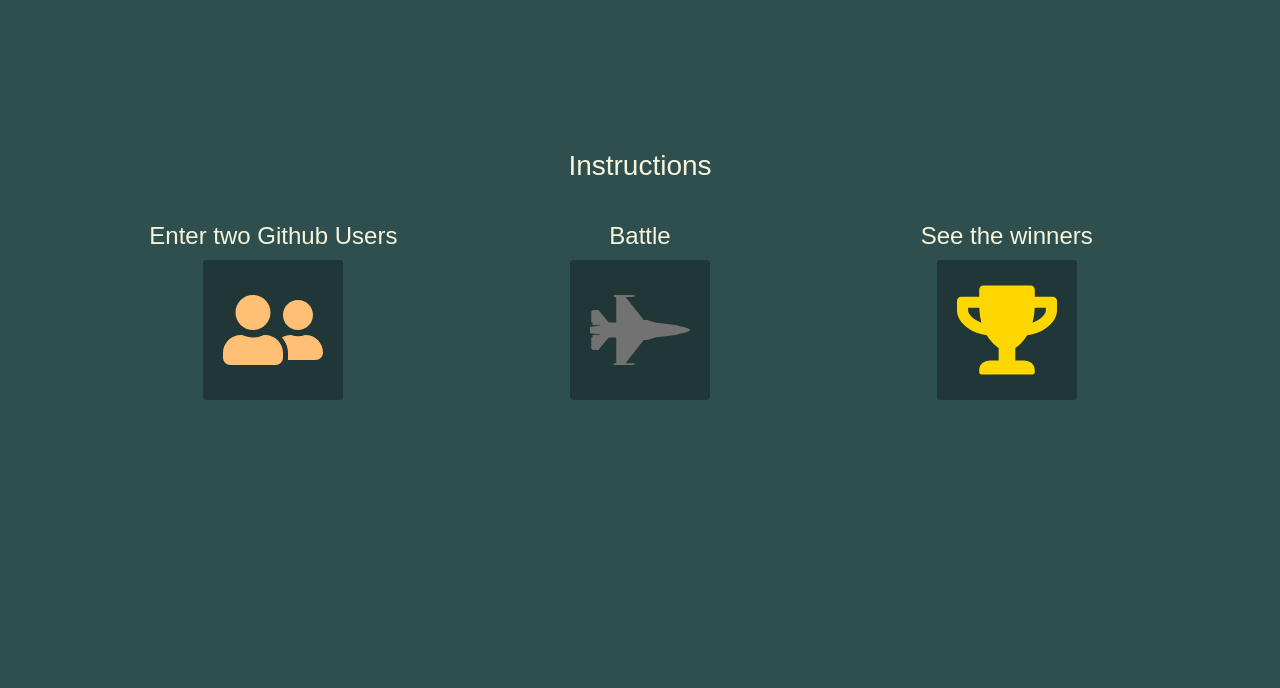
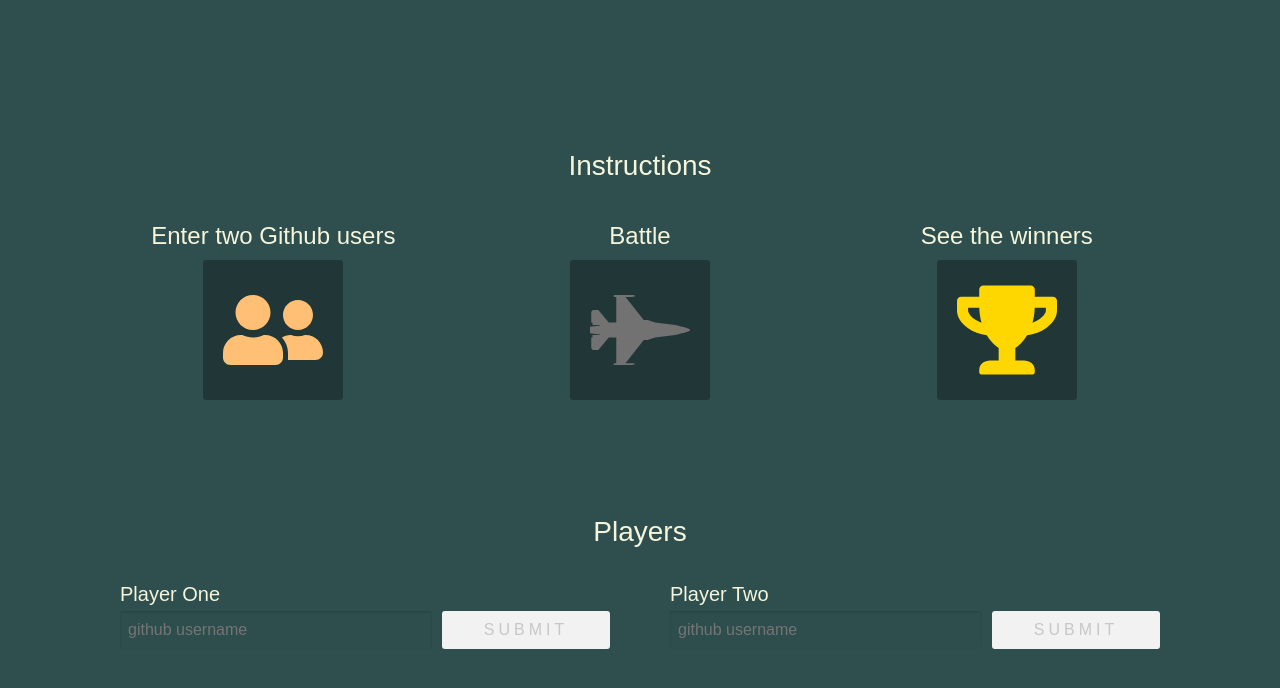
Before and after one commit to m2paulc/github-battle, a React app: page / in a window 1280 px wide. Built offline with nearby package versions, Linux system fonts and the light colour scheme.

Commit message:
create the Battle component with player input and preview

```diff
--- a/src/app.css
+++ b/src/app.css
@@ -37,6 +37,7 @@ li {
 .btn-clear {
 	border: none;
 	background: transparent;
+	padding: 5px;
 }
 
 .nav-link {
@@ -147,3 +148,90 @@ li {
 	padding: 20px;
 	border-radius: 3px;
 }
+
+.column {
+	display: flex;
+	flex-direction: column;
+}
+
+.player {
+	flex: 1;
+	margin: 0 20px;
+	padding: 10px;
+}
+
+.player-label {
+	font-size: 20px;
+	margin: 5px 0;
+	font-weight: 300;
+}
+
+.row {
+	display: flex;
+	flex-direction: row;
+}
+
+.player-inputs input {
+	padding: 8px;
+	font-size: 1rem;
+	flex: 2;
+	border: none;
+	border-radius: 3px;
+	box-shadow: inset 0 1px 2px rgba(0, 0, 0, 0.15);
+}
+
+.player-inputs .input-light {
+	background: rgba(0, 0, 0, 0.02);
+}
+
+.player-inputs button {
+	flex: 1;
+	margin-left: 10px;
+}
+
+.btn {
+	padding: 10px;
+	text-transform: uppercase;
+	letter-spacing: 0.25em;
+	border-radius: 3px;
+	border: none;
+	font-size: 16px;
+	display: flex;
+	justify-content: center;
+	align-items: center;
+	cursor: pointer;
+	text-decoration: none;
+	max-width: 200px;
+}
+
+.dark-btn {
+	color: #e6e6e6;
+	background: #141414;
+}
+
+.dark-btn:disabled {
+	background: #f2f2f2;
+	color: #c7c7c7;
+}
+
+.players-container {
+	margin: 100px 0;
+}
+
+.avatar-small {
+	width: 55px;
+	height: 55px;
+	border-radius: 50%;
+}
+
+.player-info {
+	display: flex;
+	flex: 1;
+	align-items: center;
+	font-size: 20px;
+	padding: 10px;
+}
+
+.player-info .link {
+	margin-left: 10px;
+}
--- a/src/components/Battle.js
+++ b/src/components/Battle.js
@@ -1,13 +1,16 @@
-import React from 'react';
-import { FaUserFriends, FaFighterJet, FaTrophy } from 'react-icons/fa';
+import * as React from 'react';
+import { FaUserFriends, FaFighterJet, FaTrophy, FaTimesCircle } from 'react-icons/fa';
+import PropTypes from 'prop-types';
 
 function Instructions() {
   return (
     <div className='instructions-container'>
-      <h1 className='center-text header-lg'>Instructions</h1>
+      <h1 className='center-text header-lg'>
+        Instructions
+      </h1>
       <ol className='container-sm grid center-text battle-instructions'>
         <li>
-          <h3 className='header-sm'>Enter two Github Users</h3>
+          <h3 className='header-sm'>Enter two Github users</h3>
           <FaUserFriends className='bg-light' color='rgb(255, 191, 116)' size={140} />
         </li>
         <li>
@@ -21,14 +24,152 @@ function Instructions() {
       </ol>
     </div>
   );
+}
+
+class PlayerInput extends React.Component {
+  constructor(props) {
+    super(props);
+
+    this.state = {
+      username: ''
+    };
+
+    this.handleSubmit = this.handleSubmit.bind(this);
+    this.handleChange = this.handleChange.bind(this);
+  }
+  handleSubmit(event) {
+    event.preventDefault();
+
+    this.props.onSubmit(this.state.username);
+  }
+  handleChange(event) {
+    this.setState({
+      username: event.target.value
+    });
+  }
+  render() {
+    return (
+      <form className='column player' onSubmit={this.handleSubmit}>
+        <label htmlFor='username' className='player-label'>
+          {this.props.label}
+        </label>
+        <div className='row player-inputs'>
+          <input
+            type='text'
+            id='username'
+            className='input-light'
+            placeholder='github username'
+            autoComplete='off'
+            value={this.state.username}
+            onChange={this.handleChange}
+          />
+          <button
+            className='btn dark-btn'
+            type='submit'
+            disabled={!this.state.username}
+          >
+            Submit
+          </button>
+        </div>
+      </form>
+    );
+  }
+}
+
+PlayerInput.propTypes = {
+  onSubmit: PropTypes.func.isRequired,
+  label: PropTypes.string.isRequired
+};
+
+function PlayerPreview({ username, onReset, label }) {
+  return (
+    <div className='column player'>
+      <h3 className='player-label'>{label}</h3>
+      <div className='row bg-light'>
+        <div className='player-info'>
+          <img
+            className='avatar-small'
+            src={`https://github.com/${username}.png?size=200`}
+            alt={`Avatar for ${username}`}
+          />
+          <a
+            href={`https://github.com/${username}`}
+            className='link'>
+            {username}
+          </a>
+        </div>
+        <button className='btn-clear flex-center' onClick={onReset}>
+          <FaTimesCircle color='rgb(194, 57, 42)' size={26} />
+        </button>
+      </div>
+    </div>
+  );
+}
+
+PlayerPreview.propTypes = {
+  username: PropTypes.string.isRequired,
+  onReset: PropTypes.func.isRequired,
+  label: PropTypes.string.isRequired
 };
 
 export default class Battle extends React.Component {
+  constructor(props) {
+    super(props);
+
+    this.state = {
+      playerOne: null,
+      playerTwo: null,
+    };
+
+    this.handleSubmit = this.handleSubmit.bind(this);
+    this.handleReset = this.handleReset.bind(this);
+  }
+  handleSubmit(id, player) {
+    this.setState({
+      [id]: player
+    });
+  }
+  handleReset(id) {
+    this.setState({
+      [id]: null
+    });
+  }
   render() {
+    const { playerOne, playerTwo } = this.state;
+
     return (
-      <>
+      <React.Fragment>
         <Instructions />
-      </>
+
+        <div className='players-container'>
+          <h1 className='center-text header-lg'>Players</h1>
+          <div className='row space-around'>
+            {playerOne === null
+              ? <PlayerInput
+                label='Player One'
+                onSubmit={(player) => this.handleSubmit('playerOne', player)}
+              />
+              : <PlayerPreview
+                username={playerOne}
+                label='Player One'
+                onReset={() => this.handleReset('playerOne')}
+              />
+            }
+
+            {playerTwo === null
+              ? <PlayerInput
+                label='Player Two'
+                onSubmit={(player) => this.handleSubmit('playerTwo', player)}
+              />
+              : <PlayerPreview
+                username={playerTwo}
+                label='Player Two'
+                onReset={() => this.handleReset('playerTwo')}
+              />
+            }
+          </div>
+        </div>
+      </React.Fragment>
     );
   }
 }
```
